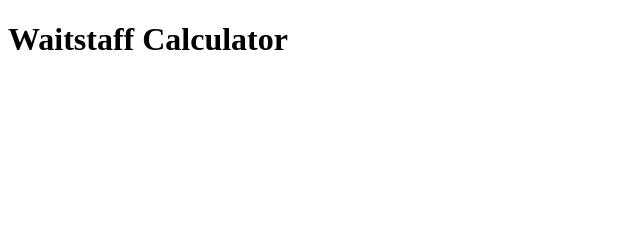
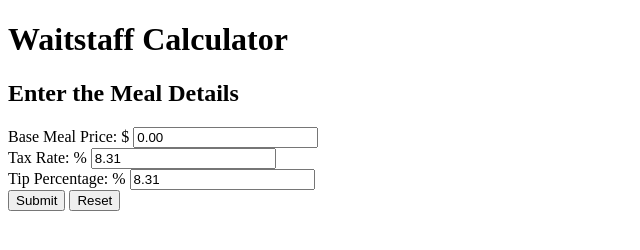
Before and after one commit to thinkful-ei-firefly/waitstaff-calculator_andrewtyl, a plain HTML site: page index.html in a window 1280 px wide. Shown: the whole page, without its empty margins (0-640 px from the left). Drawn offline with nearby package versions, Linux system fonts and the light colour scheme.

Commit message:
Update index.html

```diff
--- a/index.html
+++ b/index.html
@@ -10,7 +10,17 @@
         <h1>Waitstaff Calculator</h1>
     </header>
     <main>
-
+        <h2>Enter the Meal Details</h2>
+        <form name="mealDetails" id="mealDetailsForm" autocomplete="off">
+            <label for="BaseMealPrice">Base Meal Price: $</label>
+            <input type="number" step="0.01" min="0.00" value="0.00" name="BaseMealPrice"><br/>
+            <label for="TaxRate">Tax Rate: %</label>
+            <input step="0.01" min="0.00" value="8.31" type="number" name="TaxRate"><br/>
+            <label for="TipPercentage">Tip Percentage: %</label>
+            <input step="0.01" min="0.00" value="8.31" type="number" name="TipPercentage"><br/>
+            <button type="submit">Submit</button>
+            <button type="reset">Reset</button>
+        </form>
     </main>
     <section>
 
```
